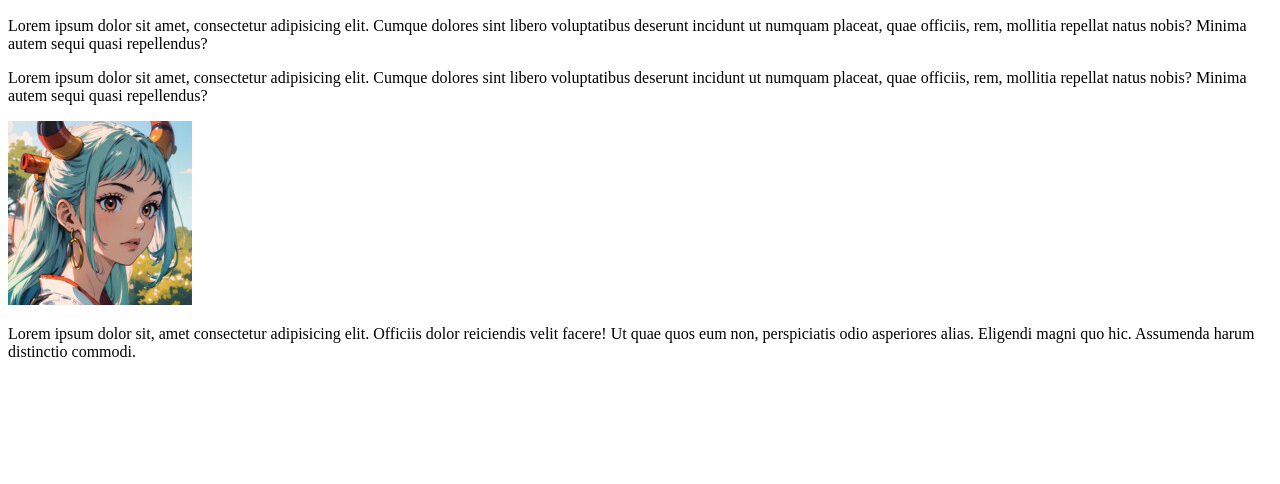
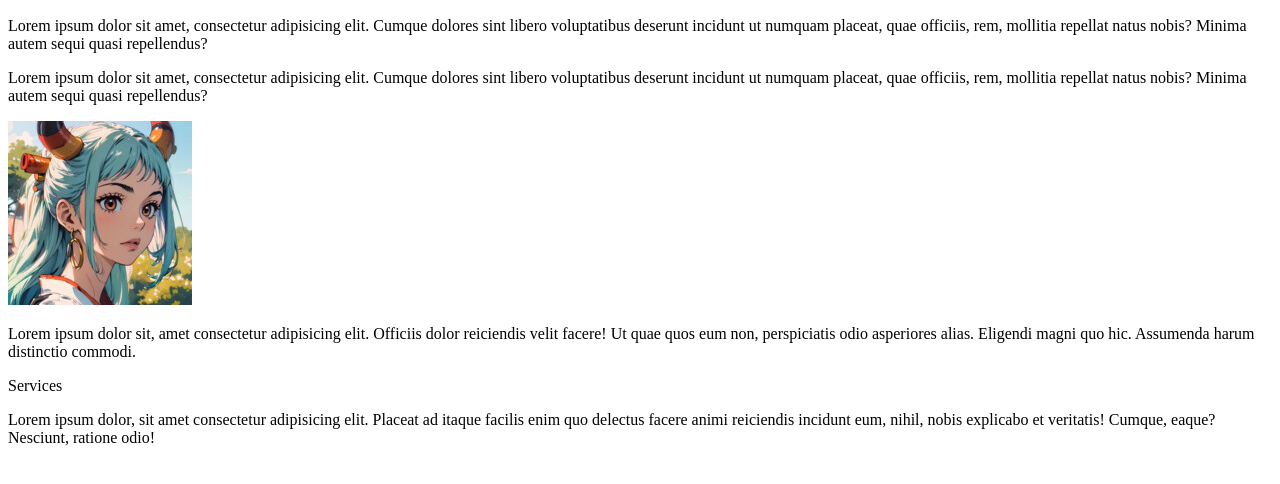
Before and after one commit to Joel-Blanco/git-test, a plain HTML site: page index.html in a window 1280 px wide. Shown: the part 110-594 px from the top of the page. Drawn offline with Linux system fonts and the light colour scheme.

Commit message:
feat: added services section

```diff
--- a/index.html
+++ b/index.html
@@ -25,6 +25,10 @@
             commodi.
         </p>
     </section>
+    <section>Services</section>
+    <p>Lorem ipsum dolor, sit amet consectetur adipisicing elit. Placeat ad itaque facilis enim quo delectus facere
+        animi reiciendis incidunt eum, nihil, nobis explicabo et veritatis! Cumque, eaque? Nesciunt, ratione odio!
+    </p>
 
 </body>
 
```
